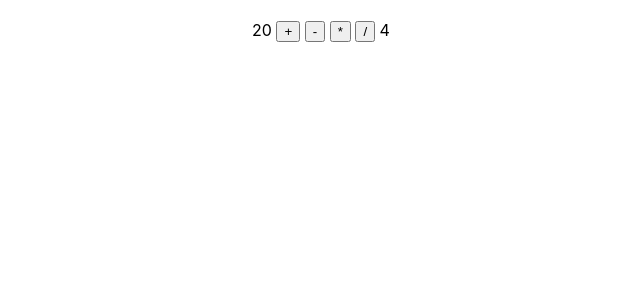
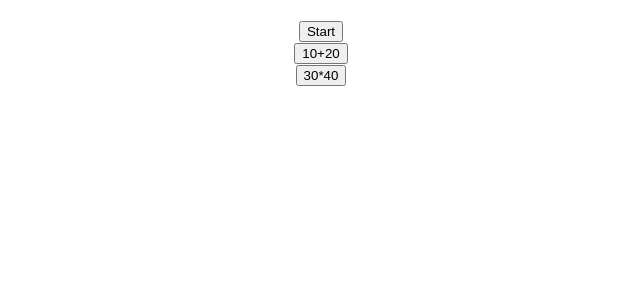
Before and after one commit to pkacr/app1, a React (Create React App) app: page / in a window 1280 px wide. Shown: the top 300 px of the page, without its empty margins (319-959 px from the left). Built offline with nearby package versions, Linux system fonts and the light colour scheme.

Commit message:
3-evet-data.js and App.js
3-evet-data.js and App.js

```diff
--- a/src/App.js
+++ b/src/App.js
@@ -6,9 +6,18 @@
 }
 export default App*/
 
+/* ข้อ2
 import React from 'react'
 import {Calculator2} from './calculator'
 
 export default function App(){
     return<Calculator2/>
+}*/
+
+// ข้อ3
+import React from 'react'
+import { EvenData2 } from './event-data'
+
+export default function App(){
+    return <EvenData2/>
 }
--- /dev/null
+++ b/src/event-data.js
@@ -0,0 +1,21 @@
+import React from "react";
+
+export function EvenData2(){
+    const onClickStartStop = (ev) =>{
+        let t = ev.target.innerText
+        let s = (t=='Start')?'Stop':'Start'
+    ev.target.innerText = s
+    }
+    const onClickAdd = (ev)=>{
+        let t = ev.target.innerText
+        let r = eval(t)
+        alert(`${t} = ${r}`)
+    }
+    return(
+        <div style={{textAlign:'center',marginTop:20}}>
+            <button onClick={(ev)=>onClickStartStop(ev)}>Start</button><br></br>
+            <button onClick={(ev)=>onClickAdd(ev)}>10+20</button><br></br>
+            <button onClick={(ev)=>onClickAdd(ev)}>30*40</button><br></br>
+        </div>
+    )
+}
```
